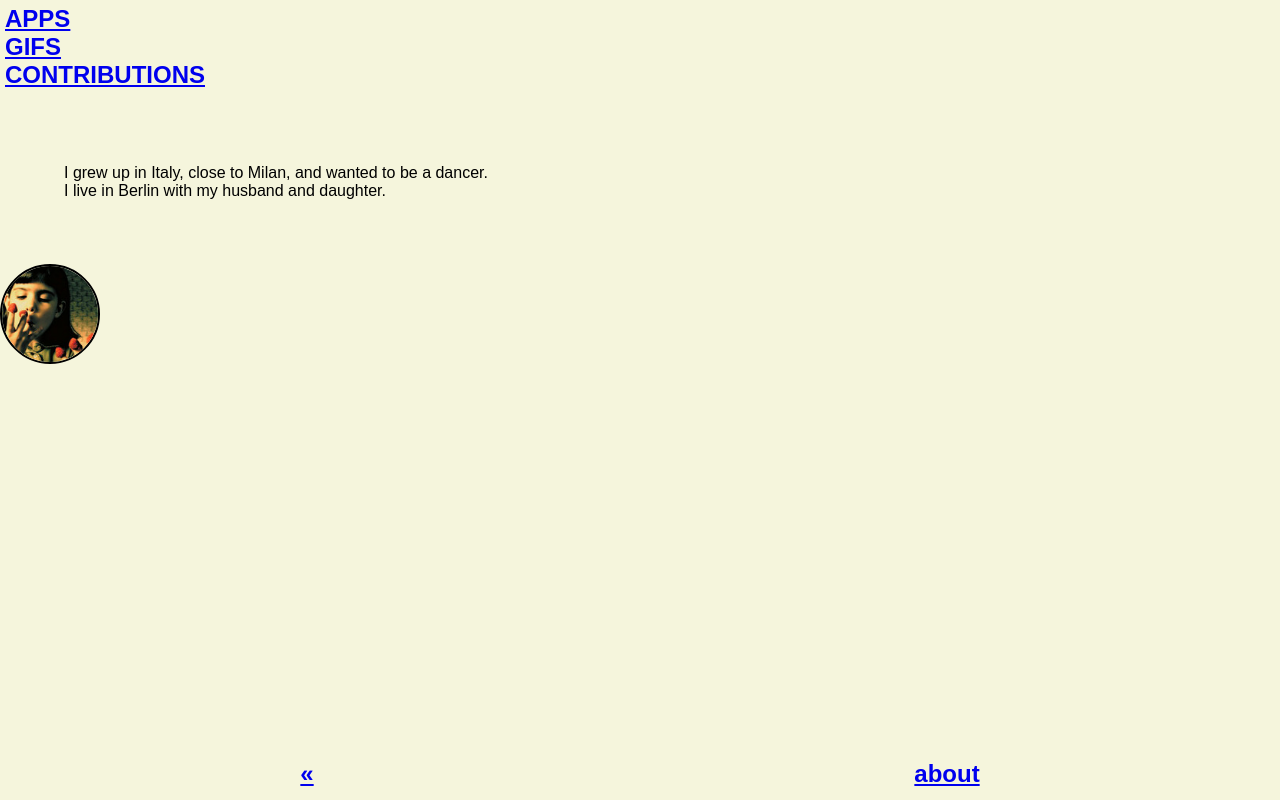
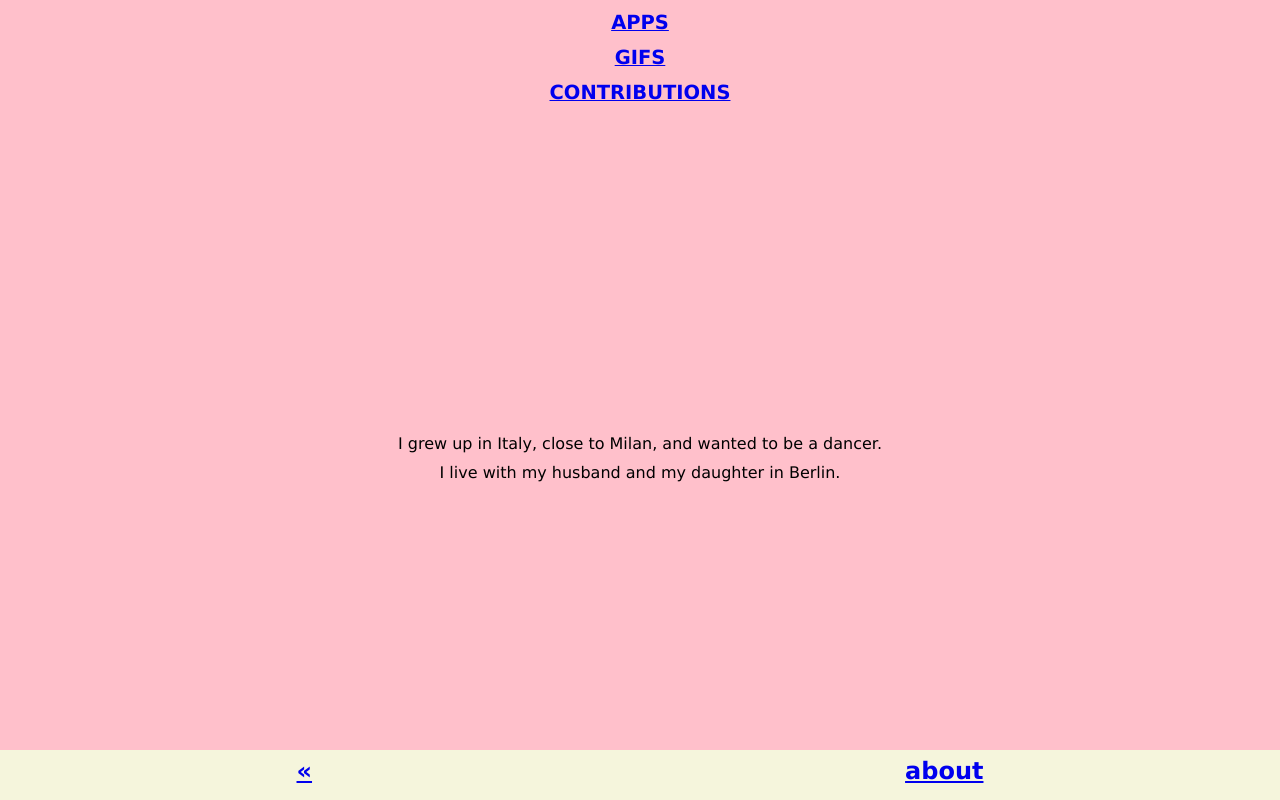
Before and after one commit to otaria-o/portfolio-otaria-o, a React (Create React App) app: page /about in a window 1280 px wide. Built offline with nearby package versions, Linux system fonts and the light colour scheme.

Commit message:
oh quasi

```diff
--- a/src/About.js
+++ b/src/About.js
@@ -5,18 +5,18 @@ function About() {
   return (
     <div className="portfolio">
       <Menu />
-      <section>
-        <section className="cardpreview">
+      <section className="msx">
+        <section className="">
           <p>
             I grew up in Italy, close to Milan, and wanted to be a dancer.
-            <br />I live in Berlin with my husband and daughter.
+            <br />I live with my husband and my daughter in Berlin.
           </p>
         </section>
-        <img
+        {/* <img
           className="pic"
           src="/large_amelie-1024x593.jpg"
           alt="Amelie kid"
-        />
+        /> */}
       </section>
       <Footer />
     </div>
--- a/src/App.css
+++ b/src/App.css
@@ -4,7 +4,8 @@
 }
 
 #root {
-  font-family: sans-serif;
+  font-family: Verdana, Geneva, Tahoma, sans-serif;
+  line-height: 1.8;
 }
 
 
@@ -26,7 +27,7 @@
   flex-direction: column;
   justify-content: center;
   align-items: center;
-  padding: 30%;
+  padding: 5%;
   background-color: palevioletred;
   animation-name: bello;
   animation-delay: 2s;
@@ -34,9 +35,9 @@
   animation-iteration-count: 2;
 }
 
-.name {
+/* .name {
   letter-spacing: 2px;
-}
+} */
 
 .main {
   background-color:palevioletred;
@@ -44,7 +45,8 @@
   grid-template-columns: 1fr 1fr 1fr 1fr 1fr;
   align-content: center;
   justify-items: center;
-  padding: 15%;
+  padding-top: 20%;
+  padding-bottom: 20%;
   animation-name: bello;
   animation-delay: 2s;
   animation-duration: 7s;
@@ -99,13 +101,11 @@
   width: 100%;
   height: 100vh;
   display: grid;
-  grid-template-rows: 1fr 40px;
+  grid-template-rows: 1fr 50px;
 }
 
 .msx {
-  /* padding: 20%; */
-  margin-top: 20%;
-  line-height: 2;
+  margin-top: 25%;
   color: black;
   text-align: center;
 }
@@ -145,12 +145,22 @@
   max-width: 300px;
   max-height: 300px;
   border: 2px solid purple;
+  padding: 5%;
 }
 
 .cardpreview {
-  padding: 5%;
+  /* padding: 5%; */
+  max-width: 320px;
 }
 
+.card {
+  margin-top: 20px;
+  display: flex;
+  flex-direction: row;
+  flex-wrap: wrap;
+  justify-content: space-around;
+  align-items: stretch;
+}
 
 /* Gif */
 
@@ -168,15 +178,16 @@
 .portfolio {
   width: 100%;
   height: 100vh;
-  background-color: beige;
+  background-color: pink;
   display: grid;
   /* grid-template-columns: 200px 1fr; */
-  grid-template-rows: 100px 1fr 40px;
+  grid-template-rows: 110px 1fr 50px;
 }
 
 .nav {
-  /* text-align: center; */
+  text-align: center;
   padding: 5px;
+  font-size: small;
 }
 
 /* .port { */
@@ -201,7 +212,7 @@
   margin-bottom: 10px;;
 } */
 
-.cursor {
+#cursor {
   cursor: url("../public/heart.svg"),auto;
 }
 
--- a/src/Contributions.js
+++ b/src/Contributions.js
@@ -5,8 +5,8 @@ function Contributions() {
   return (
     <div className="portfolio">
       <Menu />
-      <div className="cardpreview">
-        <section className="cursor">
+      <div className="card" id="cursor">
+        <section className="cardpreview">
           <h3>things that I do for tech:</h3>
           <p>
             free translator at freeCodeCamp.
@@ -20,7 +20,7 @@ function Contributions() {
           </p>
         </section>
         <br />
-        <section className="cursor">
+        <section className="cardpreview">
           <h3>things that I do for lit:</h3>
           <p>
             I collaborate with Milkbook, an italian website about children's
--- a/src/Gif.js
+++ b/src/Gif.js
@@ -5,14 +5,18 @@ function Gif() {
   return (
     <div className="portfolio">
       <Menu />
-      <section classname="card">
+      <section className="card">
         <section className="cardpreview">
           <h3>omina</h3>
-          <img className="animated" src="/omina.gif"></img>
+          <img
+            className="animated"
+            src="/omina.gif"
+            alt="gif animata di omina in cui poi arriva il sole e il sorriso e gli occhi e un fiore"
+          ></img>
         </section>
         <section className="cardpreview">
           <h3>other gifs</h3>
-          <p>are coming soon :)</p>
+          <p>are coming soon</p>
         </section>
       </section>
       <Footer />
--- a/src/Writeme.js
+++ b/src/Writeme.js
@@ -15,7 +15,7 @@ function Writeme() {
     <div className="page">
       <main className="msx">
         <p>
-          if you have a message for me, don't hesitate to write to
+          if you would like to contact me, don't hesitate to write to
           <br />
           <i> roberta.garavaglia.it@gmail.com</i>
           {/* <br />
```
